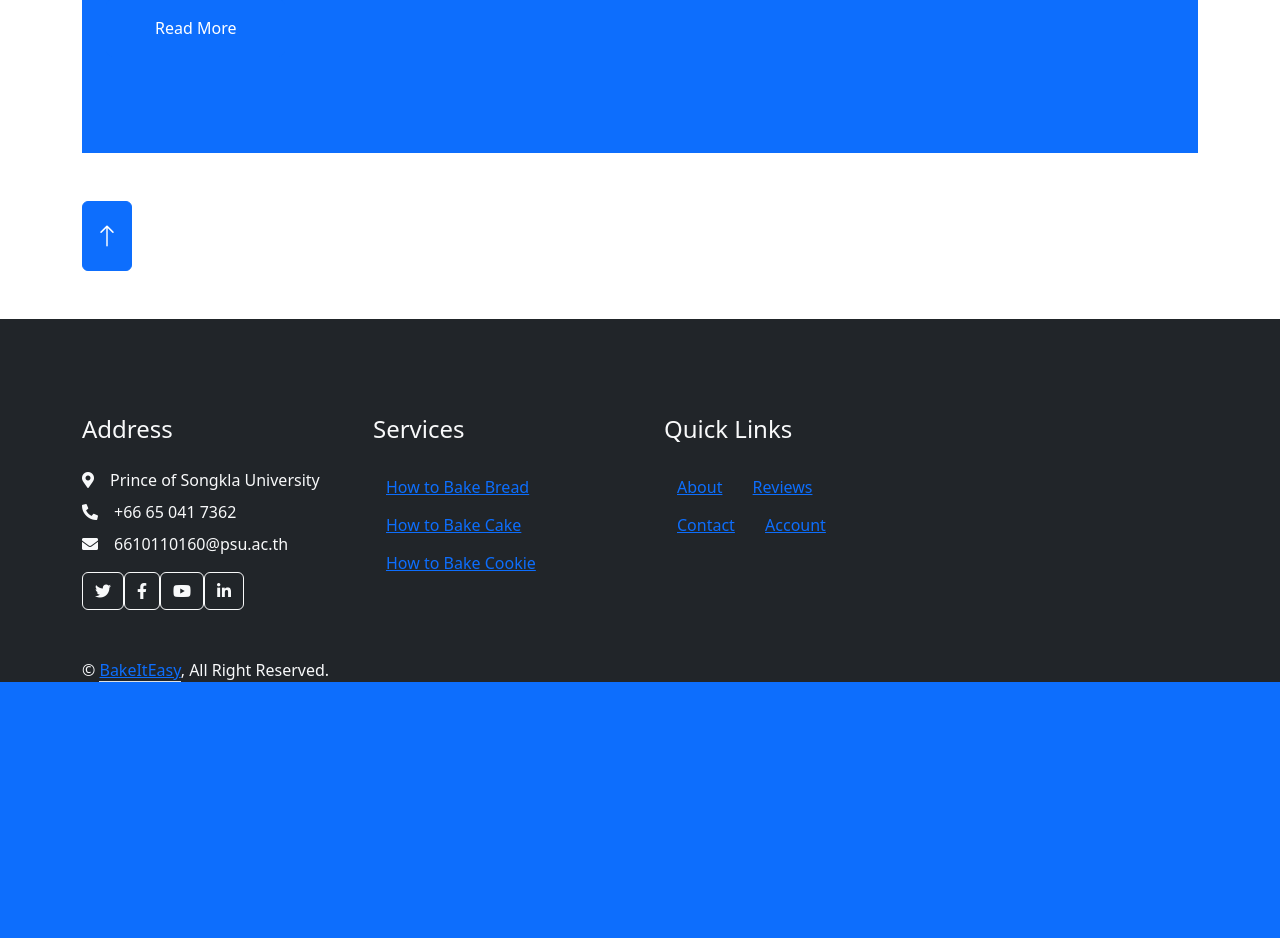
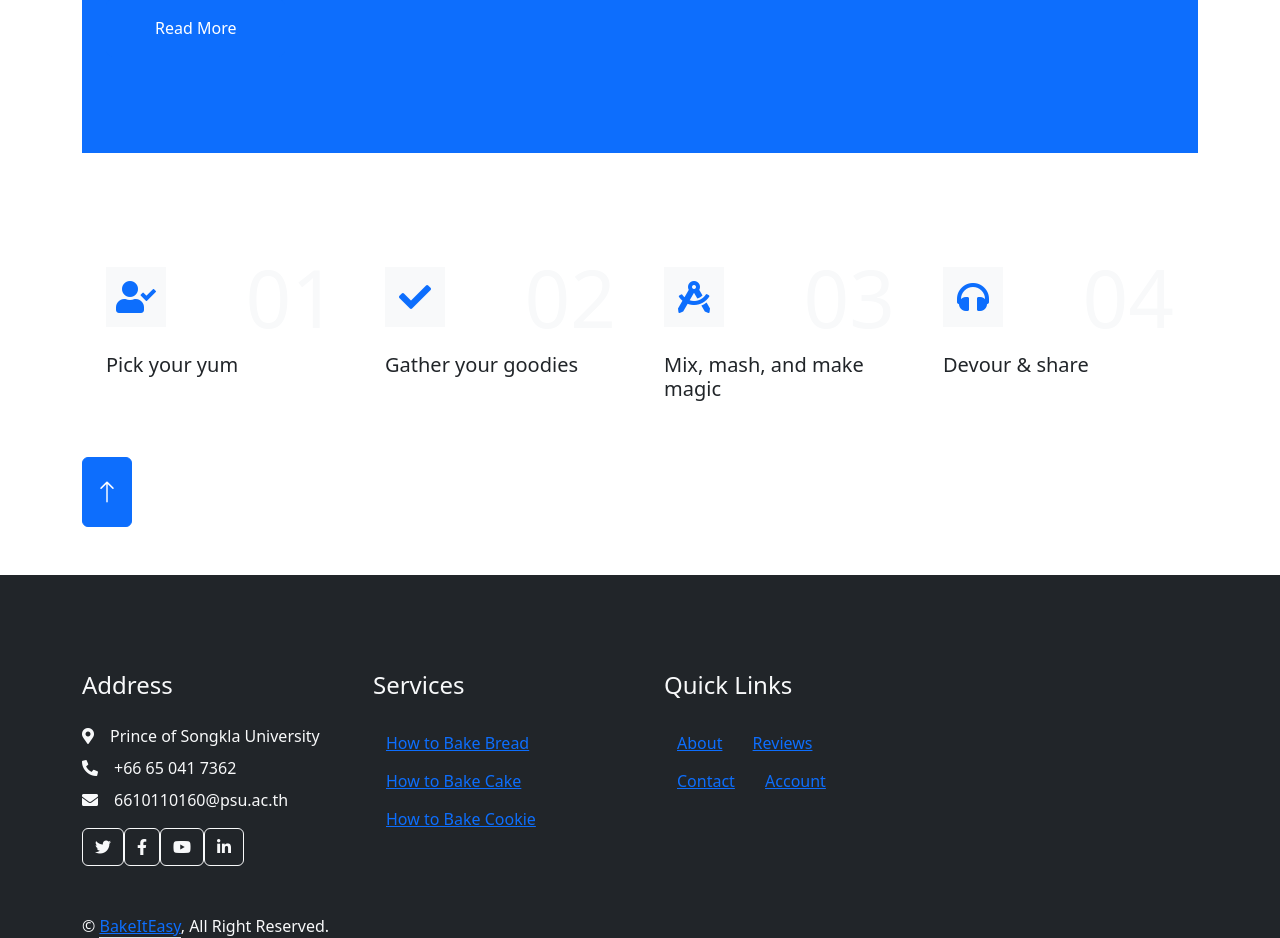
Before and after one commit to nimpy-wth/flask-web, a Flask app: template website/templates/home.html in a window 1280 px wide. Shown: the part 508-1446 px from the top of the page. Before the commit the page ends 1190 px from the top, so only its background shows below. Run offline with Flask 3, Linux system fonts and the light colour scheme; the template is opened without the code that fills it, so the values that code supplies are empty; some libraries are stand-ins or nearby versions; some web fonts are replaced.

Commit message:
add step in home page

```diff
--- a/website/templates/home.html
+++ b/website/templates/home.html
@@ -17,6 +17,51 @@
     </div>
 </div>
 <!-- Hero End -->
+
+<!-- step start -->
+<div class="container-xxl py-5">
+    <div class="container">
+        <div class="row g-5">
+            <div class="col-md-6 col-lg-3 wow fadeIn" data-wow-delay="0.1s">
+                <div class="d-flex align-items-center justify-content-between mb-2">
+                    <div class="d-flex align-items-center justify-content-center bg-light" style="width: 60px; height: 60px;">
+                        <i class="fa fa-user-check fa-2x text-primary"></i>
+                    </div>
+                    <h1 class="display-1 text-light mb-0">01</h1>
+                </div>
+                <h5>Pick your yum</h5>
+            </div>
+            <div class="col-md-6 col-lg-3 wow fadeIn" data-wow-delay="0.3s">
+                <div class="d-flex align-items-center justify-content-between mb-2">
+                    <div class="d-flex align-items-center justify-content-center bg-light" style="width: 60px; height: 60px;">
+                        <i class="fa fa-check fa-2x text-primary"></i>
+                    </div>
+                    <h1 class="display-1 text-light mb-0">02</h1>
+                </div>
+                <h5>Gather your goodies</h5>
+            </div>
+            <div class="col-md-6 col-lg-3 wow fadeIn" data-wow-delay="0.5s">
+                <div class="d-flex align-items-center justify-content-between mb-2">
+                    <div class="d-flex align-items-center justify-content-center bg-light" style="width: 60px; height: 60px;">
+                        <i class="fa fa-drafting-compass fa-2x text-primary"></i>
+                    </div>
+                    <h1 class="display-1 text-light mb-0">03</h1>
+                </div>
+                <h5>Mix, mash, and make magic </h5>
+            </div>
+            <div class="col-md-6 col-lg-3 wow fadeIn" data-wow-delay="0.7s">
+                <div class="d-flex align-items-center justify-content-between mb-2">
+                    <div class="d-flex align-items-center justify-content-center bg-light" style="width: 60px; height: 60px;">
+                        <i class="fa fa-headphones fa-2x text-primary"></i>
+                    </div>
+                    <h1 class="display-1 text-light mb-0">04</h1>
+                </div>
+                <h5>Devour & share</h5>
+            </div>
+        </div>
+    </div>
+</div>
+<!-- step Start -->
 
     <script
     src="https://code.jquery.com/jquery-3.2.1.slim.min.js"
```
Lines whose indentation alone changed are shown as unchanged.
